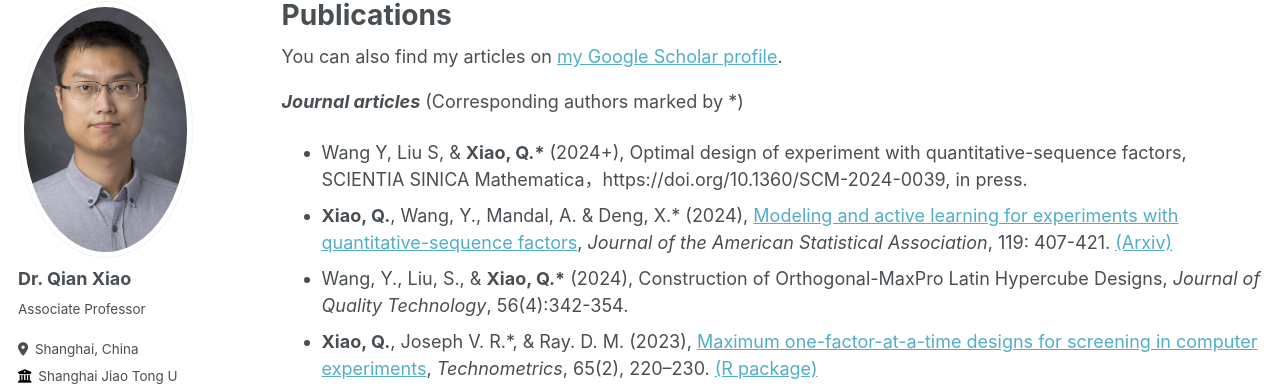
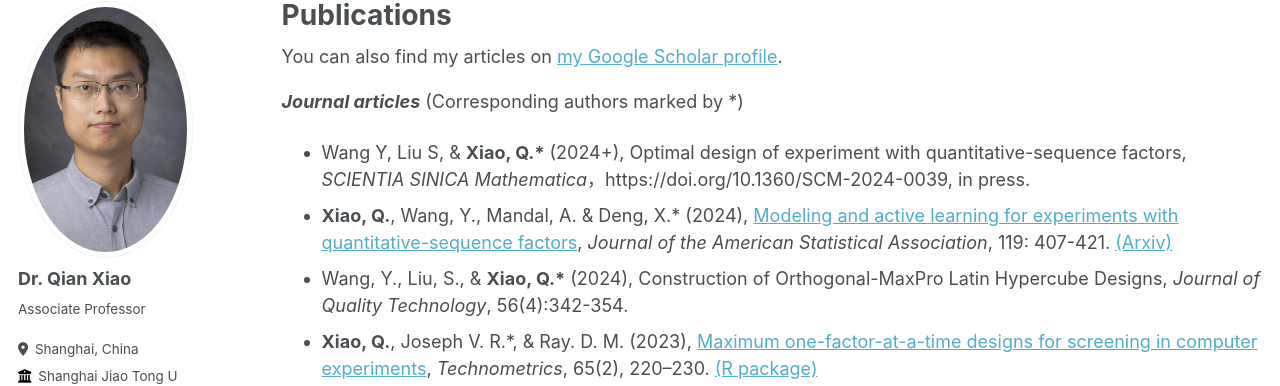
Before and after one commit to QXlab/QXlab.github.io, a Jekyll site: the page built from _pages/publications.md, in a window 1280 px wide and 900 px high. Shown: the part 105-491 px from the top of the window. Built offline with Jekyll 4.4.1, drawn with Linux system fonts in a browser that asks for light colours; some web fonts are replaced.

```diff
--- a/_pages/publications.md
+++ b/_pages/publications.md
@@ -12,7 +12,7 @@ author_profile: true
 ***Journal articles***
 (Corresponding authors marked by \*)
 
-*  Wang Y, Liu S, & __Xiao, Q.*__ (2024+), Optimal design of experiment with quantitative-sequence factors, SCIENTIA SINICA Mathematica，https://doi.org/10.1360/SCM-2024-0039, in press.
+*  Wang Y, Liu S, & __Xiao, Q.*__ (2024+), Optimal design of experiment with quantitative-sequence factors, _SCIENTIA SINICA Mathematica_，https://doi.org/10.1360/SCM-2024-0039, in press.
 * __Xiao, Q.__, Wang, Y., Mandal, A. & Deng, X.\* (2024), [Modeling and active learning for experiments with quantitative-sequence factors](https://www.tandfonline.com/doi/full/10.1080/01621459.2022.2123335), _Journal of the American Statistical Association_, 119: 407-421. [(Arxiv)](https://arxiv.org/abs/2209.02644)
 * Wang, Y., Liu, S., & __Xiao, Q.\*__ (2024), Construction of Orthogonal-MaxPro Latin Hypercube Designs, _Journal of Quality Technology_,  56(4):342-354.
 * __Xiao, Q.__, Joseph V. R.\*, & Ray. D. M. (2023), [Maximum one-factor-at-a-time designs for screening in computer experiments](https://www.tandfonline.com/doi/full/10.1080/00401706.2022.2141897), _Technometrics_, 65(2), 220–230. [(R package)](https://cran.r-project.org/web/packages/MOFAT/index.html)
```
